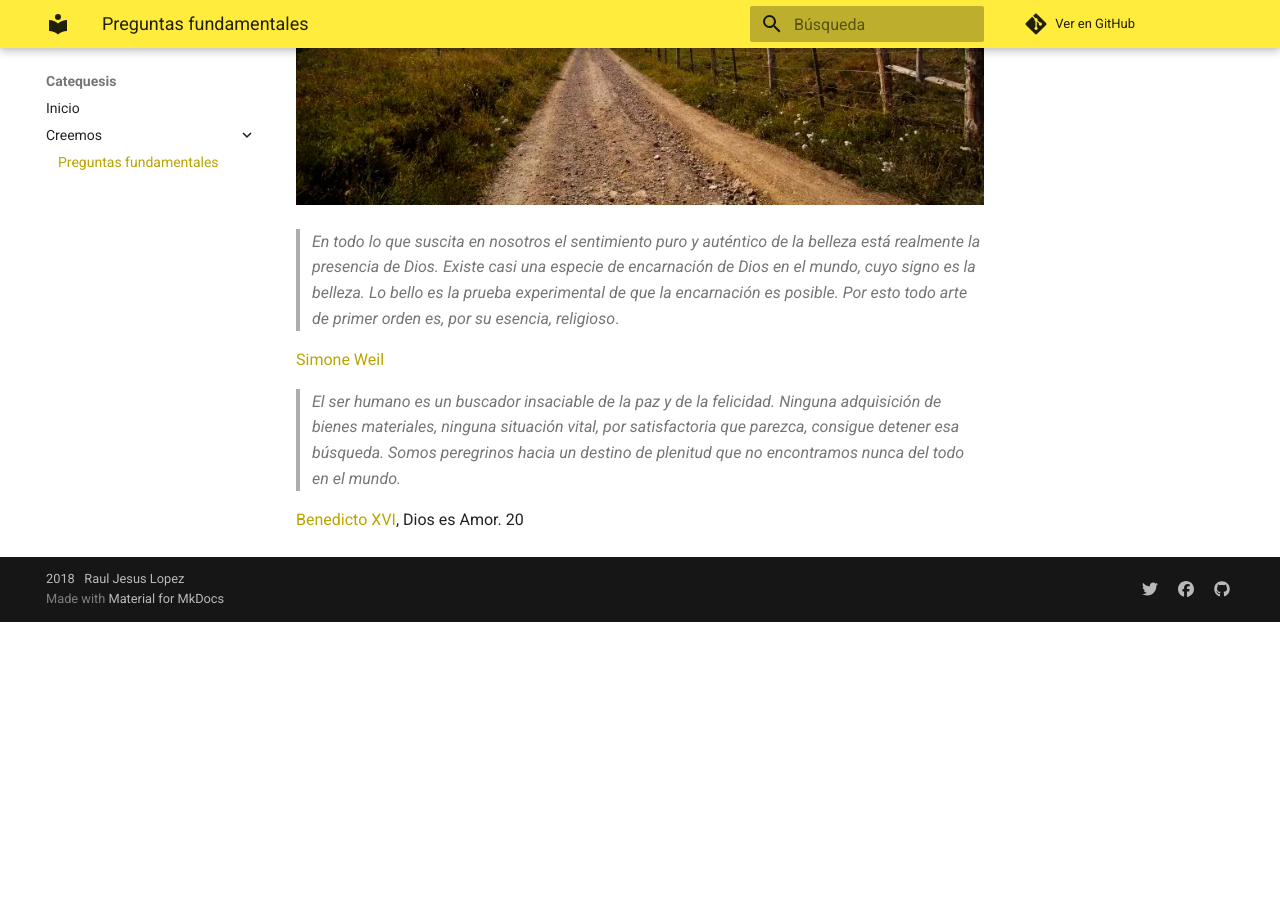
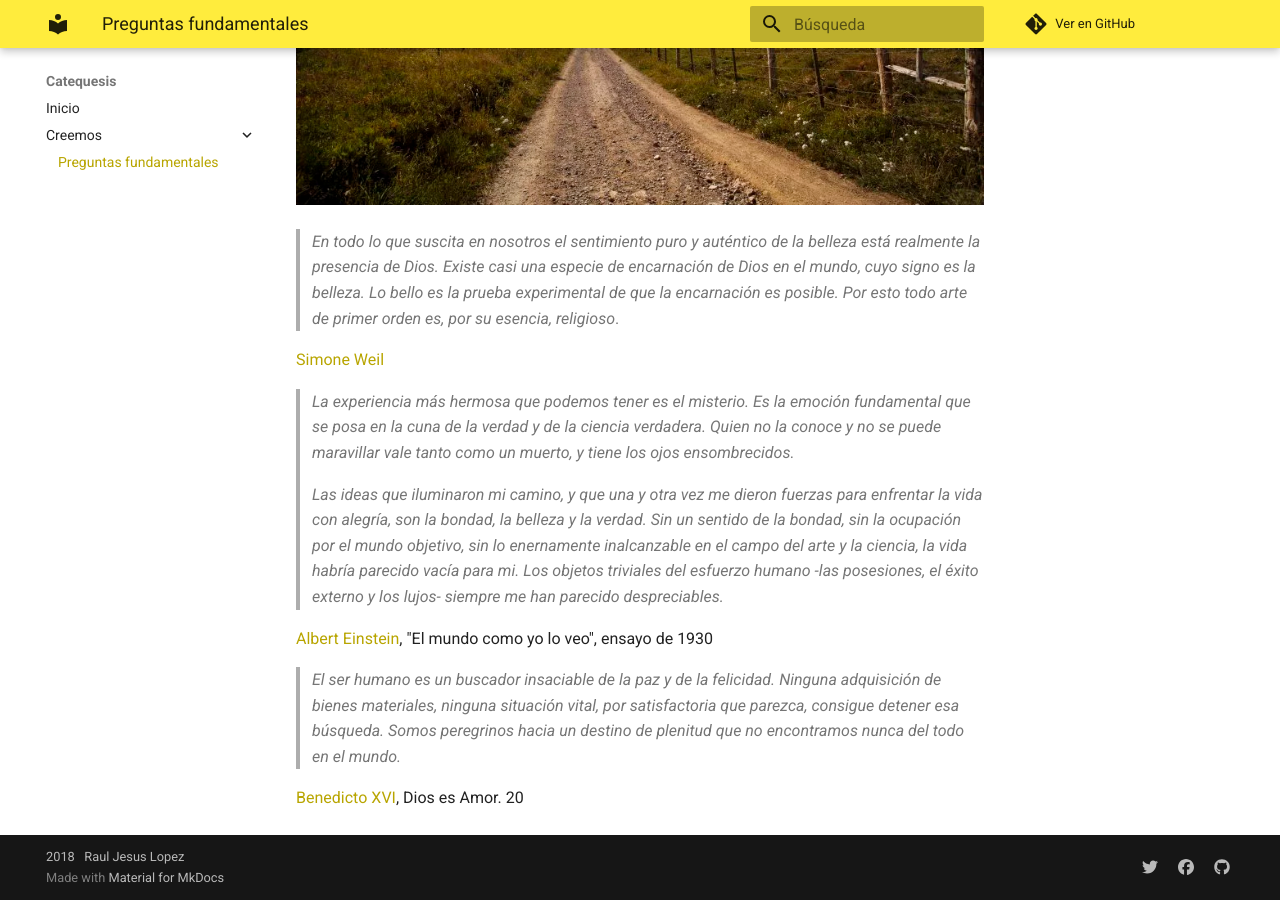
Before and after one commit to la9una/catequesis, an MkDocs documentation site: the page built from docs/creemos/hierofanias.md, in a window 1280 px wide and 900 px high, scrolled down 1485 px. Built offline with MkDocs 1.6.1 and Material for MkDocs 9.7.7, drawn with Linux system fonts in a browser that asks for light colours; comment, search, counter and statistics services are not loaded; before the commit the page ends 2107 px from its top, so only the background shows below that.

Commit message:
mié mar 20 12:33:37 -03 2019

```diff
--- a/docs/creemos/hierofanias.md
+++ b/docs/creemos/hierofanias.md
@@ -23,6 +23,13 @@ Todos te responderán: ¡Míranos: somos bellos! Su belleza es como un himno de
 [Simone Weil](https://es.wikipedia.org/wiki/Simone_Weil)
 
 
+>_La experiencia más hermosa que podemos tener es el misterio. Es la emoción fundamental que se posa en la cuna de la verdad y de la ciencia verdadera. Quien no la conoce y no se puede maravillar vale tanto como un muerto, y tiene los ojos ensombrecidos._
+>
+>_Las ideas que iluminaron mi camino, y que una y otra vez me dieron fuerzas para enfrentar la vida con alegría, son la bondad, la belleza y la verdad. Sin un sentido de la bondad, sin la ocupación por el mundo objetivo, sin lo enernamente inalcanzable en el campo del arte y la ciencia, la vida habría parecido vacía para mi. Los objetos triviales del esfuerzo humano -las posesiones, el éxito externo y los lujos- siempre me han parecido despreciables._
+
+[Albert Einstein](https://es.wikipedia.org/wiki/Albert_Einstein), "El mundo como yo lo veo", ensayo de 1930
+
+
 >_El ser humano es un buscador insaciable de la paz y de la felicidad. Ninguna adquisición de bienes materiales, ninguna situación vital, por satisfactoria que parezca, consigue detener esa búsqueda. Somos peregrinos hacia un destino de plenitud que no encontramos nunca del todo en el mundo._
 
 [Benedicto XVI](https://es.wikipedia.org/wiki/Benedicto_XVI), Dios es Amor. 20
```
Also changed, not shown: site/creemos/hierofanias/index.html, site/search/search_index.json, 1 other file.
